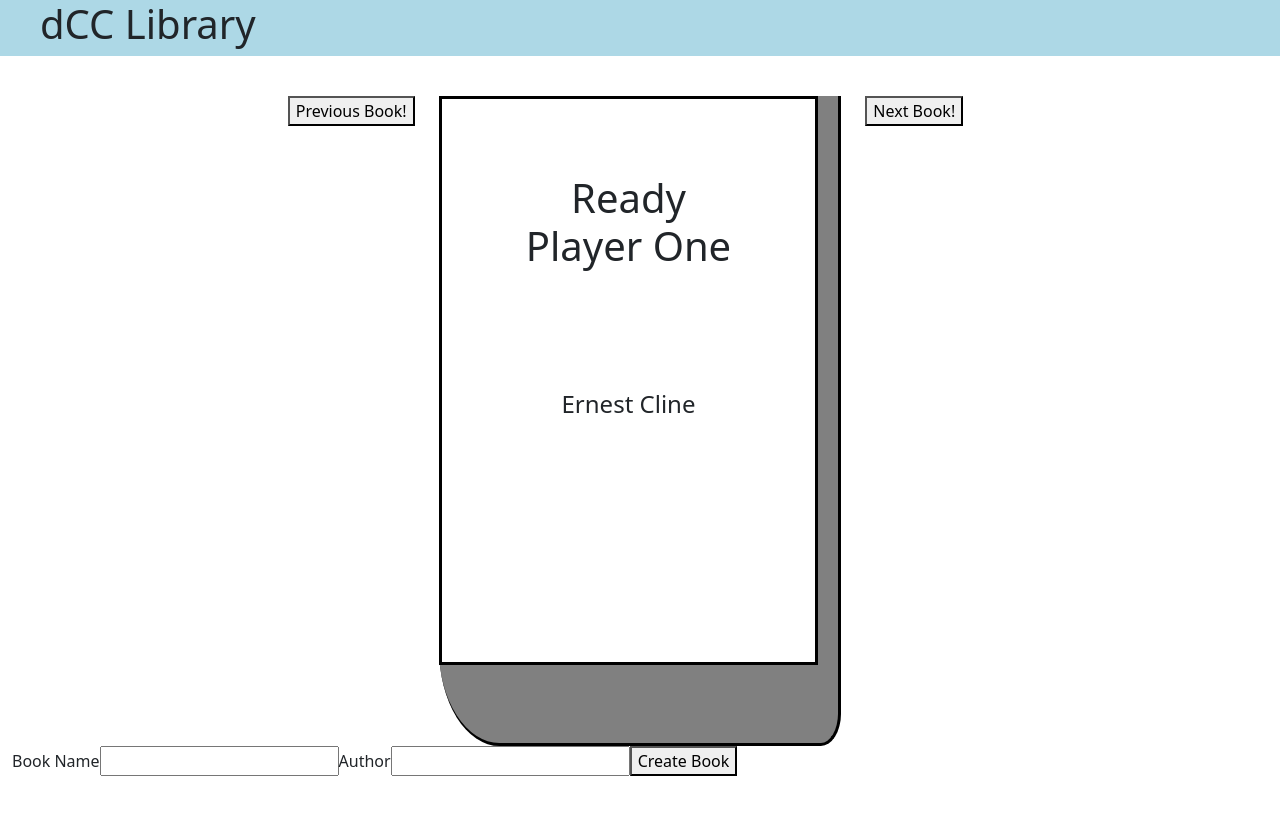
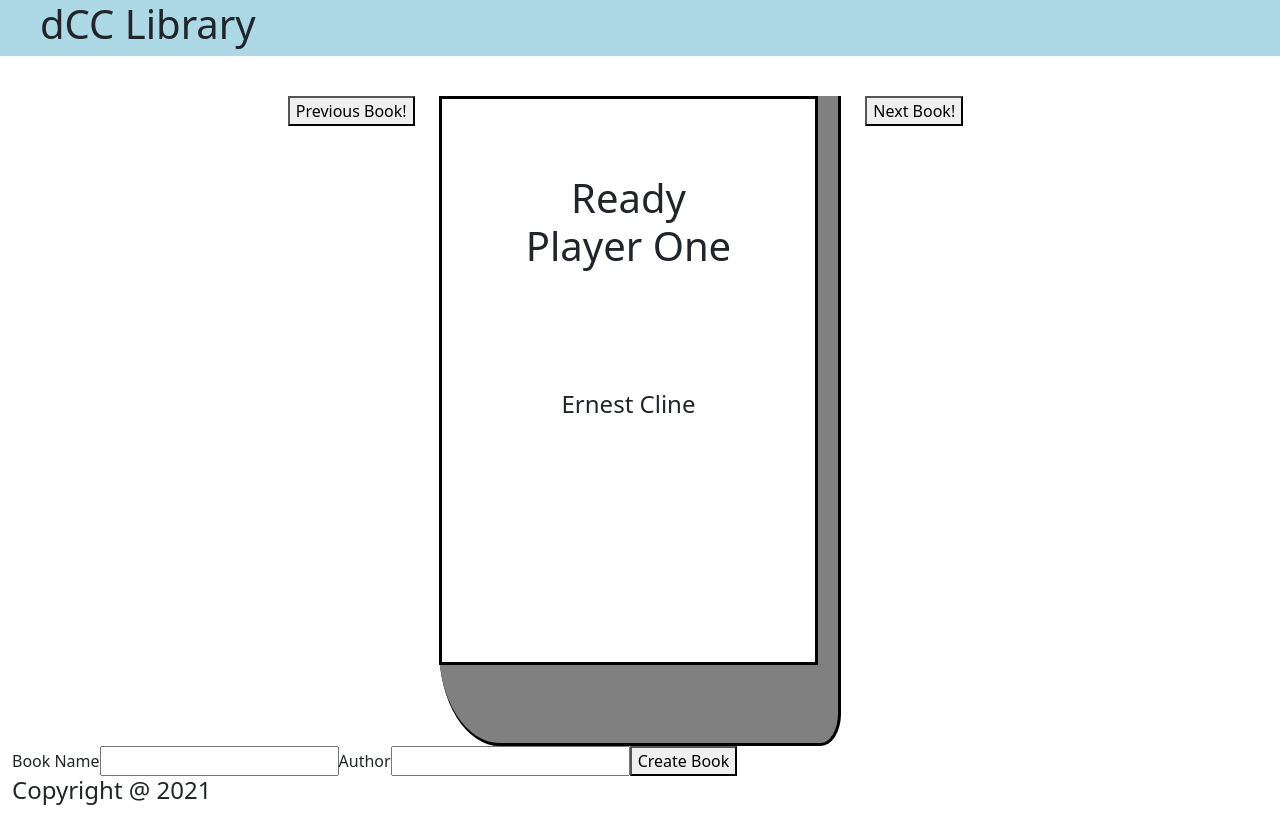
Before and after one commit to Howie21/DCCLib_Tutorial, a React (Create React App) app: page / in a window 1280 px wide. Built offline with nearby package versions, Linux system fonts and the light colour scheme.

Commit message:
Creation and Addition of a Footer Component to the App.jsx

```diff
--- a/src/components/App.jsx
+++ b/src/components/App.jsx
@@ -3,6 +3,7 @@
 import TitleBar from "./TitleBar/TitleBar";
 import BookViewer from "./BookViewer/BookViewer";
 import BookCreator from "./BookCreator/BookCreator";
+import Footer from "./Footer/Footer"
 
 
 class App extends Component {
@@ -55,6 +56,7 @@
                 <TitleBar />
                 <BookViewer book={this.books[this.state.bookNumber]} nextBook={this.goToNextBook} previousBook={this.goToPreviousBook} />
                 <BookCreator createNewBook={this.createBook} />
+                <Footer />
             </div>
         )
     }
--- /dev/null
+++ b/src/components/Footer/Footer.css
@@ -0,0 +1,7 @@
+.footer {
+    background-color: lightblue;
+    width: 100%;
+    box-shadow: 0 50vh 0 50vh lightblue;
+    text-align: center;
+    margin-top: 2em;
+}
--- /dev/null
+++ b/src/components/Footer/Footer.jsx
@@ -0,0 +1,12 @@
+import React from 'react';
+
+
+const Footer = () => {
+    return (
+        <footer className="footer">
+            <h4>Copyright @ 2021</h4>
+        </footer>
+     );
+}
+
+export default Footer;
```
